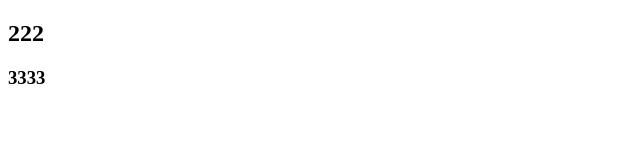
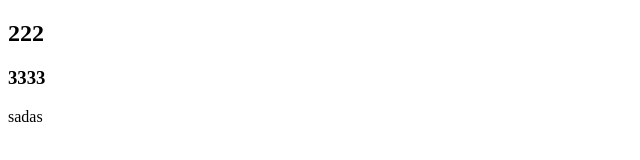
Before and after one commit to yishuen8/taobao, a plain HTML site: page index.html in a window 1280 px wide. Shown: the full height of the page, 0-640 px from the left. Drawn offline with Linux system fonts and the light colour scheme.

Commit message:
淘宝第三次提交

```diff
--- a/index.html
+++ b/index.html
@@ -8,5 +8,6 @@
 <body>
     <h2>222</h2>
     <h3>3333</h3>
+    sadas
 </body>
 </html>
```
